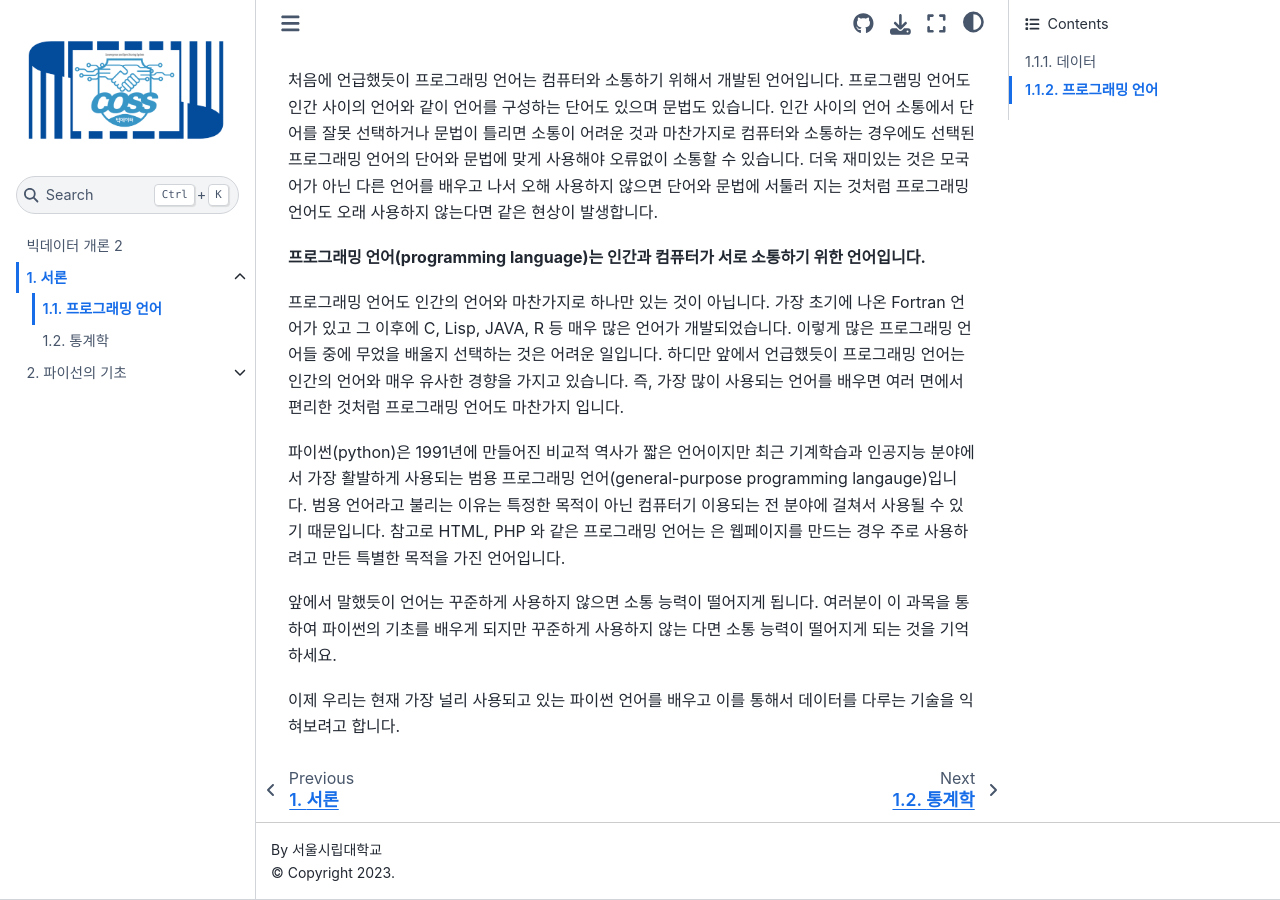
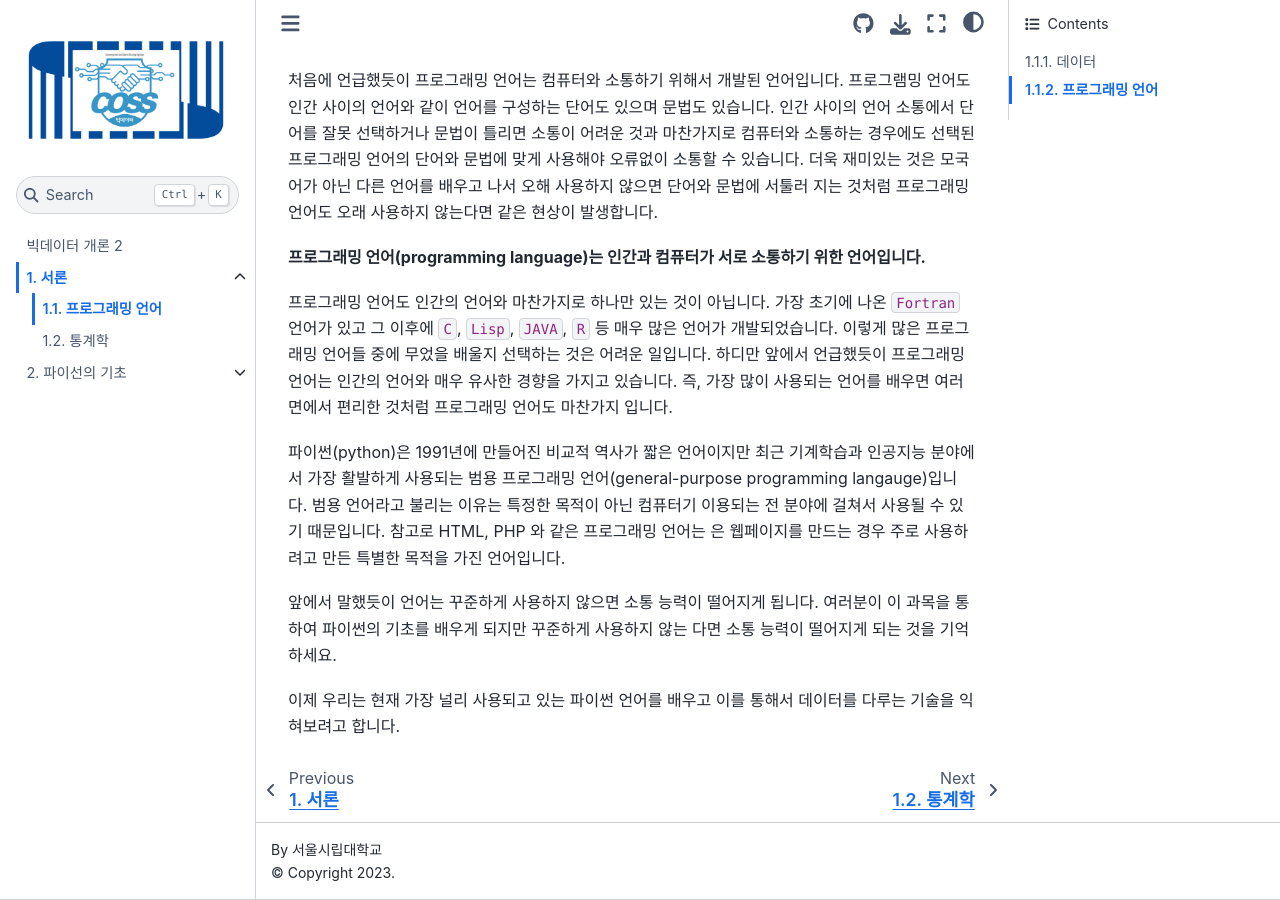
Before and after one commit to UOS-Bigdata/bigdatabook, a Jupyter Book: the page built from chapters/01/intro-program.md, in a window 1280 px wide and 900 px high, scrolled down 821 px. Built offline with Jupyter Book 1.0.4 settings and Sphinx 7.4.7 and the Sphinx Book theme 1.1.4, drawn with Linux system fonts in a browser that asks for light colours; pages that are not in the unit, such as notebooks, are missing from menus.

Commit message:
some fixes

```diff
--- a/chapters/01/intro-program.md
+++ b/chapters/01/intro-program.md
@@ -20,7 +20,7 @@
 
 **프로그래밍 언어(programming language)는 인간과 컴퓨터가 서로 소통하기 위한 언어입니다.**
 
-프로그래밍 언어도 인간의 언어와 마찬가지로 하나만 있는 것이 아닙니다. 가장 초기에 나온 Fortran 언어가 있고 그 이후에 C, Lisp, JAVA, R 등 매우 많은 언어가 개발되었습니다. 이렇게 많은 프로그래밍 언어들 중에 무었을 배울지 선택하는 것은 어려운 일입니다. 하디만 앞에서 언급했듯이 프로그래밍 언어는 인간의 언어와 매우 유사한 경향을 가지고 있습니다. 즉, 가장 많이 사용되는 언어를 배우면 여러 면에서 편리한 것처럼 프로그래밍 언어도 마찬가지 입니다.
+프로그래밍 언어도 인간의 언어와 마찬가지로 하나만 있는 것이 아닙니다. 가장 초기에 나온 `Fortran` 언어가 있고 그 이후에 `C`, `Lisp`, `JAVA`, `R` 등 매우 많은 언어가 개발되었습니다. 이렇게 많은 프로그래밍 언어들 중에 무었을 배울지 선택하는 것은 어려운 일입니다. 하디만 앞에서 언급했듯이 프로그래밍 언어는 인간의 언어와 매우 유사한 경향을 가지고 있습니다. 즉, 가장 많이 사용되는 언어를 배우면 여러 면에서 편리한 것처럼 프로그래밍 언어도 마찬가지 입니다.
 
 파이썬(python)은 1991년에 만들어진 비교적 역사가 짧은 언어이지만 최근 기계학습과 인공지능 분야에서 가장 활발하게 사용되는 범용 프로그래밍 언어(general-purpose programming langauge)입니다. 범용 언어라고 불리는 이유는 특정한 목적이 아닌 컴퓨터기 이용되는 전 분야에 걸쳐서 사용될 수 있기 때문입니다. 참고로 HTML, PHP 와 같은 프로그래밍 언어는 은 웹페이지를 만드는 경우 주로 사용하려고 만든 특별한 목적을 가진 언어입니다.
 
```
